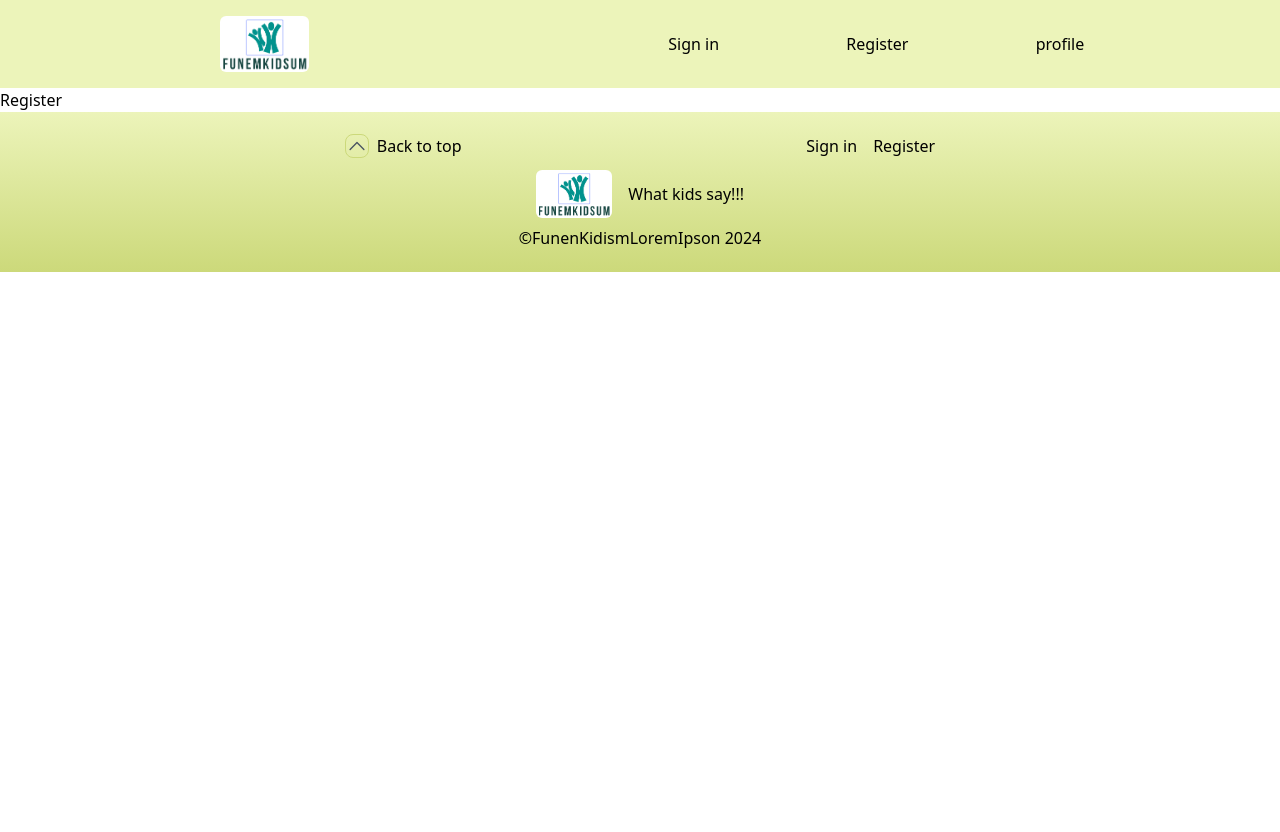
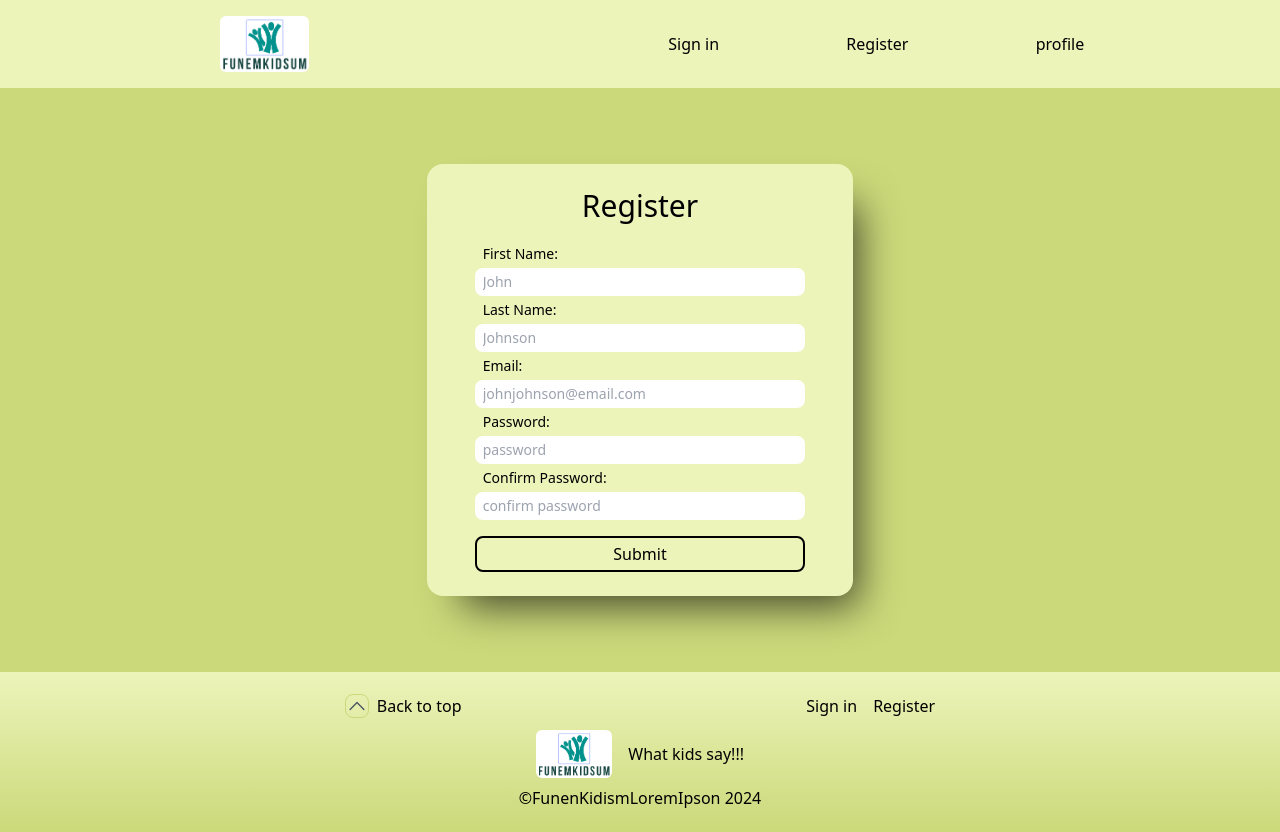
Before and after one commit to Gazdean/Funem-Kidsum-Lorem-Ipsum, a React (Vite) app: page /register in a window 1280 px wide. Before the commit the page ends 800 px from the top, so only its background shows below. Built offline with nearby package versions, Linux system fonts and the light colour scheme.

Commit message:
register form with react hook form validation and errors

```diff
--- a/src/pages/Register.jsx
+++ b/src/pages/Register.jsx
@@ -1,7 +1,55 @@
 import React from 'react'
+import { useForm} from 'react-hook-form'
 
-export default function Register() {
+export default function SignIn() {
+
+  const {register, handleSubmit, watch, formState:{errors}} = useForm()
+
+  const emailRegex = /^((([!#$%&'*+\-/=?^_`{|}~\w])|([!#$%&'*+\-/=?^_`{|}~\w][!#$%&'*+\-/=?^_`{|}~\.\w]{0,}[!#$%&'*+\-/=?^_`{|}~\w]))[@]\w+([-.]\w+)*\.\w+([-.]\w+)*)$/
+  const passwordRegex = /^(?=.*[a-z])(?=.*[A-Z])(?=.*\d)(?=.*[@.#$!%*?&^])[A-Za-z\d@.#$!%*?&]{8,15}$/
+
+  const onSubmit = async(data)=> {
+    try {
+      console.log('Yolo', data)
+    } catch {
+
+    } finally {
+
+    }
+  }
+
+
   return (
-    <div>Register</div>
+    <div id="sign-in-page" className='flex justify-center items-center bg-main min-h-[80vh] md:min-h-[73vh]'>
+
+      <form id="sign-in-form" className='bg-second flex flex-col w-[100vw] md:w-1/3 pl-12 pr-12 pt-6 pb-6 rounded-2xl shadow-[20px_25px_40px_-15px_#414529]' onSubmit={handleSubmit(onSubmit)} noValidate>
+
+        <h1 className='text-2xl md:text-3xl self-center mb-4'>Register</h1>
+
+        <label className='p-1 pl-2 text-sm md:text-md' htmlFor="first-name">First Name: </label>
+        <input id="first-name" className='text-sm md:text-md p-1 pl-2 pr-2 rounded-lg' type="text" placeholder='John' name='firstName' {...register('firstName', {required:true})}/>
+        {errors.firstName?.type==="required" && <p tabIndex="0" className="text-sm md:text-md text-red-700 mt-2" >A first name is required</p>}
+
+        <label className='p-1 pl-2 text-sm md:text-md' htmlFor="last-name">Last Name: </label>
+        <input id="last-name" className='text-sm md:text-md p-1 pl-2 pr-2 rounded-lg' type="text" placeholder='Johnson' name='lastName' {...register('lastName', {required:true})}/>
+        {errors.lastName?.type==="required" && <p tabIndex="0" className="text-sm md:text-md text-red-700 mt-2" >A last name is required</p>}
+
+        <label className='p-1 pl-2 text-sm md:text-md' htmlFor="email">Email: </label>
+        <input id="email" className='text-sm md:text-md p-1 pl-2 pr-2 rounded-lg' type="email" placeholder='johnjohnson@email.com' name='email' {...register('email', {required:true, pattern: emailRegex})}/>
+        {errors.email?.type==="required"&&<p tabIndex="0" className="text-sm md:text-md text-red-700 mt-2" >An email is required</p>}
+        {errors.email?.type==="pattern"&&<p tabIndex="0" className="text-sm md:text-md text-red-700 mt-2">Must be a valid email address</p>}
+
+        <label className='p-1 pl-2 text-sm md:text-md' htmlFor="password">Password: </label>
+        <input id="password" className='text-sm md:text-md p-1 pl-2 pr-2 rounded-lg' type="password" placeholder='password' name='password' {...register('password', {required:true, pattern: passwordRegex})}/>
+        {errors.password?.type==="required"&&<p tabIndex="0" className="text-sm md:text-md text-red-700 mt-2">A password is required</p>}
+        {errors.password?.type==="pattern"&&<p tabIndex="0" className="text-sm md:text-md text-red-700 mt-2">Must be between 8 and 15 characters long and contain a uppercase letter, a lowercase letter, a number, and a special character.</p>}
+
+        <label className='p-1 pl-2 text-sm md:text-md' htmlFor="confirm-password">Confirm Password:</label>
+        <input id="confirm-password" className='text-sm md:text-md p-1 pl-2 pr-2 rounded-lg' type="password" placeholder='confirm password' name='confirmPassword' {...register("confirmPassword", {required: "Please confirm your password",validate: (value) =>value === watch("password") || "Passwords do not match"})}/>
+        {errors.confirmPassword && ( <p tabIndex="0" className="text-sm md:text-md text-red-700 mt-2">{errors.confirmPassword.message}</p>)}
+
+        <button className='inline-block border-2 border-black rounded-lg w-auto p-1 mt-4' type="submit">Submit</button>
+      </form>
+    </div>
   )
 }
```
